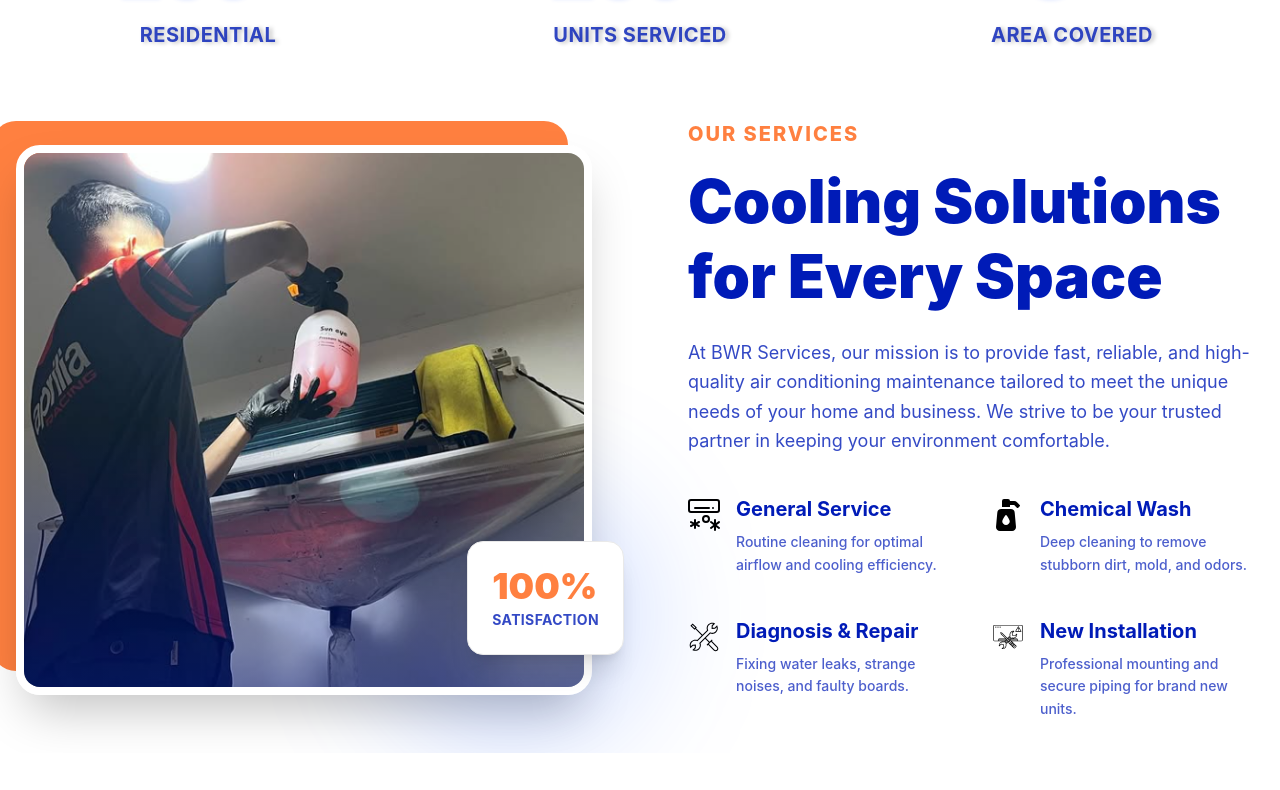
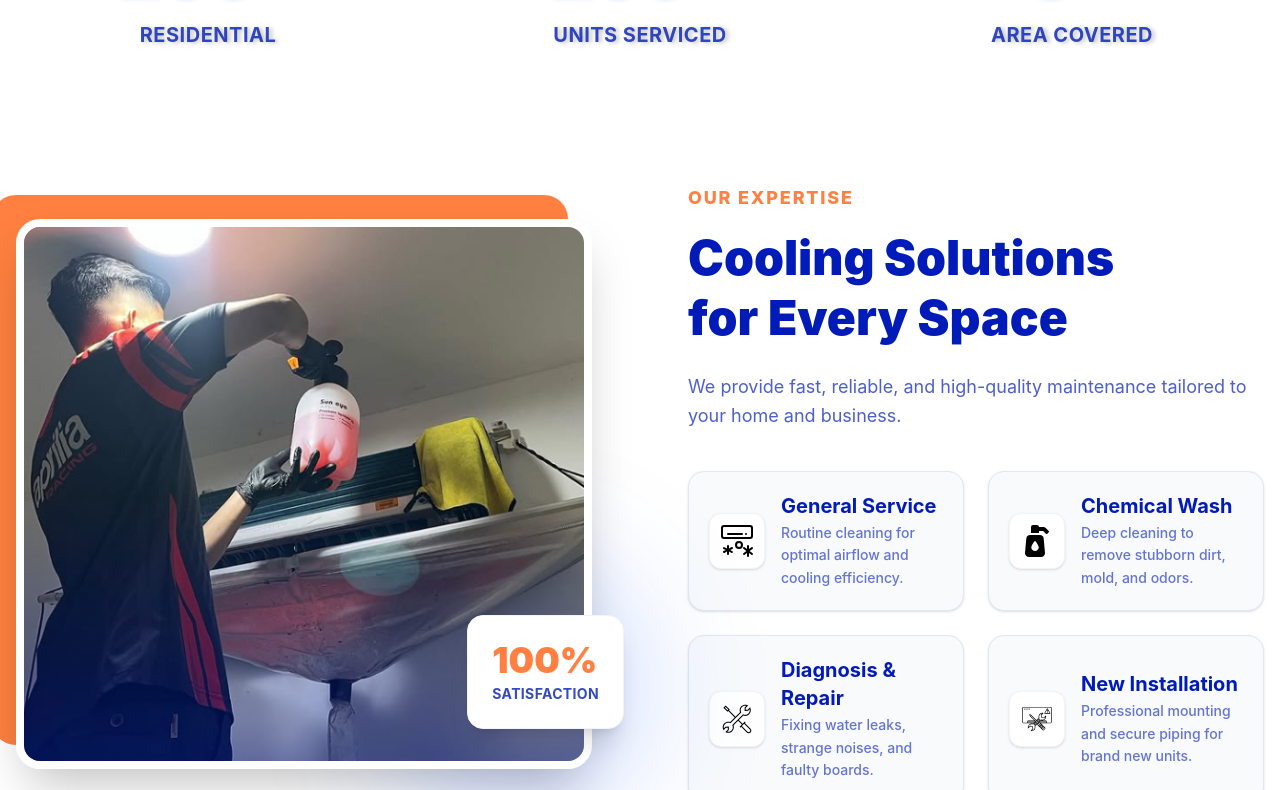
Before and after one commit to MuhdArshadd/BWR_SERVICES, a React (Vite) app: page / in a window 1280 px wide. Shown: the part 965-1755 px from the top of the page. Built offline with nearby package versions, Linux system fonts and the light colour scheme; the HTML template or start-up script is replaced by a standard one.

Commit message:
enhancement

```diff
--- a/src/components/sections/Coverage.jsx
+++ b/src/components/sections/Coverage.jsx
@@ -13,41 +13,51 @@ const Coverage = () => {
   ];
 
   return (
-    <section id="coverage" className="py-24 px-4 bg-structure/20 overflow-hidden">
+    <section id="coverage" className="py-24 px-4 bg-white overflow-hidden">
       <div className="max-w-7xl mx-auto flex flex-col lg:flex-row items-center gap-16">
 
-        {/* Left Side: Text & List */}
-        {/* On screens < 1024px, this will take full width (w-full) */}
+        {/* Left Side: Content & One Big Card */}
         <div className="w-full lg:w-1/2">
-          <h2 className="text-4xl md:text-5xl font-black text-base-dark mb-6">
+          <h2 className="text-4xl md:text-5xl font-black text-base-dark mb-6 tracking-tight">
             Areas We Cover
           </h2>
           <div className="w-20 h-1.5 bg-accent rounded-full mb-8"></div>
-          <p className="text-lg text-base-dark/80 mb-8 leading-relaxed">
-            As a dedicated mobile service team, we bring professional air conditioning solutions directly to your doorstep. Our primary service areas are concentrated around the major metropolitan regions.
+
+          <p className="text-lg text-base-dark/70 mb-10 leading-relaxed max-w-xl">
+            As a dedicated mobile service team, we bring professional air conditioning solutions directly to your doorstep across the major metropolitan regions.
           </p>
 
-          <div className="grid grid-cols-2 gap-4">
+          {/* --- THE ONE BIG GREY CARD --- */}
+          <div className="bg-slate-50 p-8 rounded-[2rem] border border-slate-200 shadow-xl">
+
+            {/* Areas List Grid */}
+            <div className="grid grid-cols-2 gap-y-5 gap-x-4 mb-8">
               {areas.map((area, idx) => (
                 <div key={idx} className="flex items-center gap-3">
-                <div className="w-2 h-2 rounded-full bg-accent"></div>
-                <span className="text-base-dark font-semibold">{area}</span>
+                  <div className="w-2.5 h-2.5 rounded-full bg-accent shadow-[0_0_8px_rgba(255,128,64,0.4)]"></div>
+                  <span className="text-base md:text-lg font-bold text-base-dark">
+                    {area}
+                  </span>
                 </div>
               ))}
             </div>
 
-          <div className="mt-10 p-6 bg-white border border-structure rounded-xl shadow-sm">
-            <p className="text-base-dark/70 font-medium">
-              <span className="text-accent font-bold">Outside these areas?</span> Contact us on WhatsApp to check if our technicians can reach your location.
+            {/* WhatsApp Note (Inside the Card) */}
+            <div className="pt-6 border-t border-slate-200">
+              <p className="text-sm text-base-dark/60 font-semibold leading-relaxed">
+                <span className="text-accent font-black mr-2 uppercase text-xs px-2 py-1 bg-accent/10 rounded">Note</span>
+                Outside these areas? Contact us on WhatsApp to check availability for your location.
               </p>
+            </div>
           </div>
         </div>
 
         {/* Right Side: Map & Glowing Points */}
-        <div className="hidden lg:flex w-full lg:w-1/2 relative min-h-[400px] items-center justify-center bg-white rounded-3xl border border-structure p-8 shadow-sm">
-          <div className="w-full aspect-video bg-structure/50 rounded-xl flex items-center justify-center text-base-dark/40 font-bold relative overflow-hidden">
+        <div className="hidden lg:flex w-full lg:w-1/2 relative min-h-[500px] items-center justify-center bg-slate-100 rounded-[2.5rem] border border-slate-200 p-8 shadow-inner">
+          <div className="w-full aspect-video bg-slate-200 rounded-3xl flex items-center justify-center text-slate-400 font-black tracking-widest uppercase text-xs relative overflow-hidden shadow-lg border-4 border-white">
             [Malaysia Map Image Placeholder]
 
+            {/* Glowing Map Points */}
             <div className="absolute top-[40%] left-[25%]">
               <div className="relative flex items-center justify-center">
                 <div className="animate-ping absolute inline-flex h-8 w-8 rounded-full bg-accent opacity-60"></div>
--- a/src/components/sections/Services.jsx
+++ b/src/components/sections/Services.jsx
@@ -2,10 +2,10 @@ import React, { useState, useEffect } from 'react';
 import { GeneralService, ChemicalWash, DiagnosisRepair, InstallationIcon } from '../Icons';
 
 const serviceData = [
-  { id: 1, title: 'General Service', desc: 'Routine cleaning for optimal airflow and cooling efficiency.', icon: <GeneralService className="w-full h-full" /> },
-  { id: 2, title: 'Chemical Wash', desc: 'Deep cleaning to remove stubborn dirt, mold, and odors.', icon: <ChemicalWash className="w-full h-full" /> },
-  { id: 3, title: 'Diagnosis & Repair', desc: 'Fixing water leaks, strange noises, and faulty boards.', icon: <DiagnosisRepair className="w-full h-full" /> },
-  { id: 4, title: 'New Installation', desc: 'Professional mounting and secure piping for brand new units.', icon: <InstallationIcon className="w-full h-full" /> },
+  { id: 1, title: 'General Service', desc: 'Routine cleaning for optimal airflow and cooling efficiency.', icon: <GeneralService className="w-6 h-6 md:w-8 md:h-8" /> },
+  { id: 2, title: 'Chemical Wash', desc: 'Deep cleaning to remove stubborn dirt, mold, and odors.', icon: <ChemicalWash className="w-6 h-6 md:w-8 md:h-8" /> },
+  { id: 3, title: 'Diagnosis & Repair', desc: 'Fixing water leaks, strange noises, and faulty boards.', icon: <DiagnosisRepair className="w-6 h-6 md:w-8 md:h-8" /> },
+  { id: 4, title: 'New Installation', desc: 'Professional mounting and secure piping for brand new units.', icon: <InstallationIcon className="w-6 h-6 md:w-8 md:h-8" /> },
 ];
 
 const Services = () => {
@@ -18,7 +18,6 @@ const Services = () => {
     '/services4.png',
   ];
 
-  // Auto-slide effect
   useEffect(() => {
     const timer = setInterval(() => {
       setCurrentImage((prevImage) => (prevImage + 1) % images.length);
@@ -28,17 +27,14 @@ const Services = () => {
   }, [images.length]);
 
   return (
-    <section id="services" className="pt-8 pb-8 px-4 bg-white overflow-hidden">
+    <section id="services" className="py-8 md:py-24 px-4 bg-white overflow-hidden">
       <div className="max-w-7xl mx-auto flex flex-col lg:flex-row items-center gap-16 lg:gap-24">
 
         {/* --- Left Side: Auto-Sliding Images --- */}
         <div className="hidden lg:block w-full lg:w-1/2 relative z-10">
-
-          {/* Stylish Background Elements */}
           <div className="absolute -top-6 -left-6 w-full h-full bg-accent rounded-3xl -z-10"></div>
           <div className="absolute -bottom-12 -right-12 w-64 h-64 bg-brand/20 rounded-full blur-3xl -z-20"></div>
 
-          {/* Image Slider Container */}
           <div className="relative w-full h-[550px] rounded-3xl overflow-hidden shadow-2xl border-8 border-white">
             {images.map((img, idx) => (
               <img
@@ -53,8 +49,7 @@ const Services = () => {
             <div className="absolute inset-0 bg-gradient-to-t from-base-dark/40 via-transparent to-transparent"></div>
           </div>
 
-          {/* Stylish Floating Badge */}
-          <div className="absolute bottom-10 -right-8 bg-white p-6 rounded-2xl shadow-xl border border-structure flex flex-col gap-1 z-20 hover:-translate-y-2 transition-transform duration-300">
+          <div className="absolute bottom-10 -right-8 bg-white p-6 rounded-2xl shadow-xl border border-slate-100 flex flex-col gap-1 z-20">
             <div className="flex items-center gap-2">
               <span className="text-4xl font-black text-accent">100%</span>
             </div>
@@ -62,36 +57,44 @@ const Services = () => {
           </div>
         </div>
 
-        {/* --- Right Side: Content & Services (Visible on all devices) --- */}
+        {/* --- Right Side: Content & Service Cards --- */}
         <div className="w-full lg:w-1/2">
-          <p className="text-accent font-extrabold tracking-widest uppercase mb-4 text-lg md:text-xl">
-            Our Services
+          <p className="text-accent font-extrabold tracking-widest uppercase mb-4 text-lg">
+            Our Expertise
           </p>
-          <h2 className="text-4xl md:text-5xl lg:text-6xl font-black text-base-dark mb-6 leading-tight">
+          <h2 className="text-4xl md:text-5xl font-black text-base-dark mb-6 leading-tight">
             Cooling Solutions <br className="hidden md:block" /> for Every Space
           </h2>
-          <p className="text-base-dark/80 text-lg mb-10 leading-relaxed max-w-2xl">
-            At BWR Services, our mission is to provide fast, reliable, and high-quality air conditioning maintenance tailored to meet the unique needs of your home and business. We strive to be your trusted partner in keeping your environment comfortable.
+          <p className="text-base-dark/70 text-lg mb-10 leading-relaxed max-w-2xl">
+            We provide fast, reliable, and high-quality maintenance tailored to your home and business.
           </p>
-          <div className="grid grid-cols-1 sm:grid-cols-2 gap-x-8 gap-y-10">
+
+          {/* Cards Grid */}
+          <div className="grid grid-cols-1 sm:grid-cols-2 gap-4 md:gap-6">
             {serviceData.map((service) => (
-              <div key={service.id} className="flex items-start gap-4">
-                <div className="flex-shrink-0 w-8 h-8 flex items-center justify-center text-brand mt-1 block">
+              <div
+                key={service.id}
+                className="bg-slate-50 p-5 rounded-2xl border border-slate-200 flex flex-row items-center gap-4 shadow-sm"
+              >
+                {/* Icon Container (Back on the left) */}
+                <div className="flex-shrink-0 w-12 h-12 md:w-14 md:h-14 bg-white rounded-xl flex items-center justify-center text-brand border border-slate-100 shadow-sm">
                   {service.icon}
                 </div>
+
+                {/* Text Container (Left aligned) */}
                 <div>
-                  <h4 className="text-xl font-bold text-base-dark mb-2">
+                  <h4 className="text-xl font-bold text-base-dark mb-0.5">
                     {service.title}
                   </h4>
-                  <p className="text-sm text-base-dark/70 leading-relaxed font-medium">
+                  <p className="text-sm text-base-dark/60 leading-relaxed font-medium">
                     {service.desc}
                   </p>
                 </div>
-
               </div>
             ))}
           </div>
         </div>
+
       </div>
     </section>
   );
```
Lines whose indentation alone changed are shown as unchanged.
